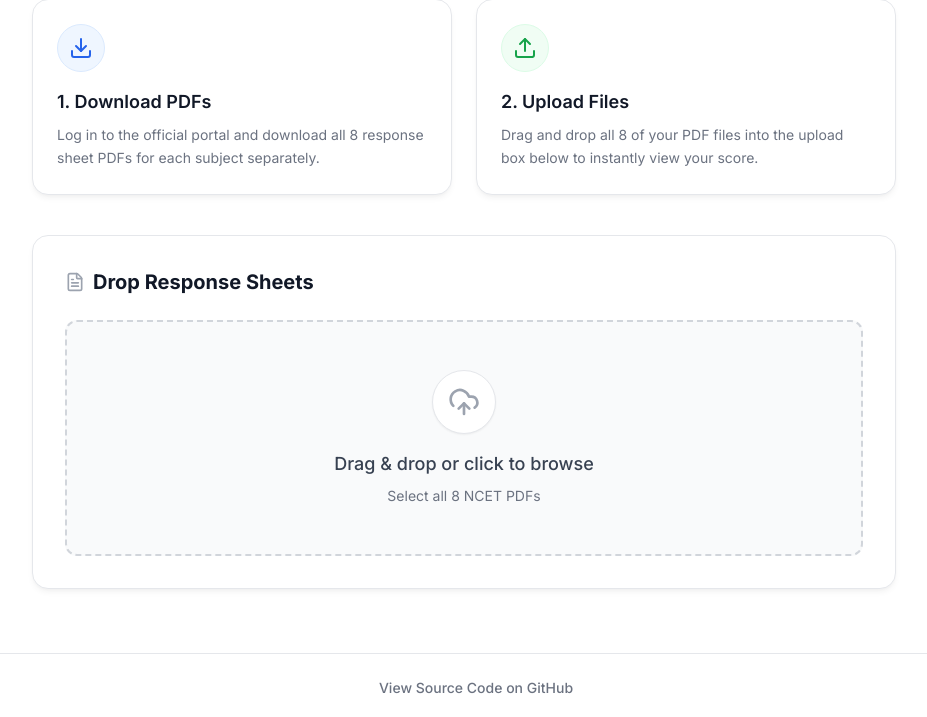
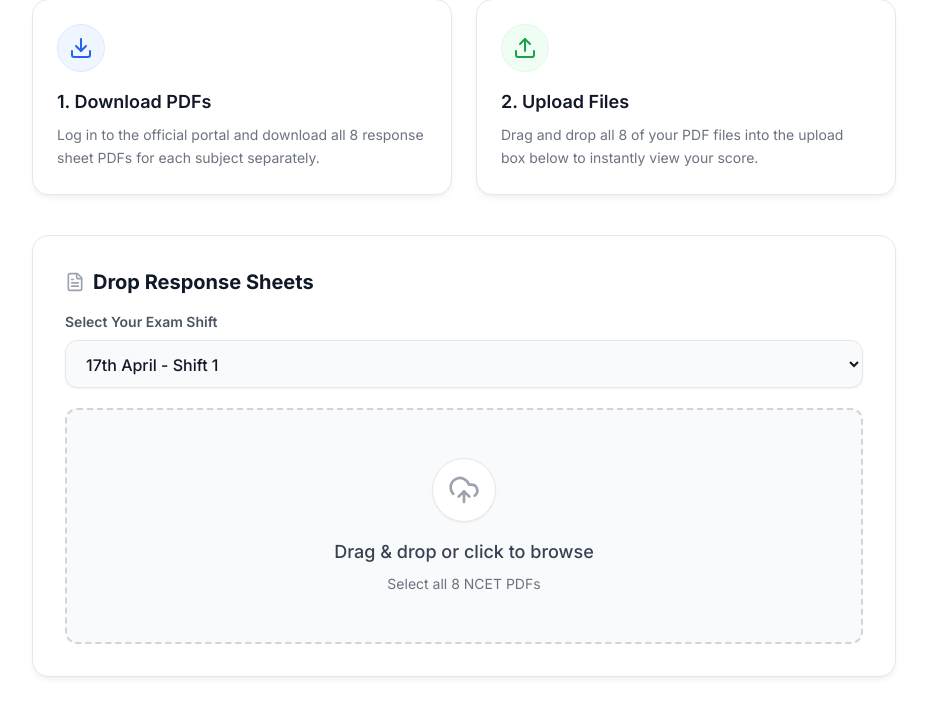
Before and after one commit to Aaruxhhh/NCET-2026-Calculator, a Flask app: page / in a window 1280 px wide. Shown: the part 245-962 px from the top of the page, without its empty margins (176-1103 px from the left). Before the commit the page ends 939 px from the top, so only its background shows below. Run offline with Flask 3, Linux system fonts and the light colour scheme; some libraries are stand-ins or nearby versions.

Commit message:
Update index.html

```diff
--- a/NCET CALCULATOR/templates/index.html
+++ b/NCET CALCULATOR/templates/index.html
@@ -32,10 +32,23 @@
     }
 
     /* --- Custom Scrollbar --- */
-    ::-webkit-scrollbar { width: 8px; height: 8px; }
-    ::-webkit-scrollbar-track { background: #f9fafb; }
-    ::-webkit-scrollbar-thumb { background: #d1d5db; border-radius: 10px; }
-    ::-webkit-scrollbar-thumb:hover { background: #9ca3af; }
+    ::-webkit-scrollbar {
+      width: 8px;
+      height: 8px;
+    }
+
+    ::-webkit-scrollbar-track {
+      background: #f9fafb;
+    }
+
+    ::-webkit-scrollbar-thumb {
+      background: #d1d5db;
+      border-radius: 10px;
+    }
+
+    ::-webkit-scrollbar-thumb:hover {
+      background: #9ca3af;
+    }
 
     /* --- Animations --- */
     .fade-in-up {
@@ -45,105 +58,117 @@
     }
 
     @keyframes fadeInUp {
-      to { opacity: 1; transform: translateY(0); }
+      to {
+        opacity: 1;
+        transform: translateY(0);
+      }
     }
   </style>
 </head>
 
 <body class="antialiased min-h-screen flex flex-col relative">
 
-  <!-- Sticky Header -->
   <header class="fixed top-0 w-full h-16 flex items-center justify-between px-4 sm:px-8 z-50 clean-header">
-    <!-- Top Left: Logo -->
-    <div class="font-bold text-xl tracking-tight flex items-center gap-2 cursor-pointer text-gray-900 hover:text-blue-600 transition-colors" onclick="location.reload()">
-      <div class="p-1.5 rounded-lg bg-gray-50 border border-gray-200"><i data-lucide="calculator" class="w-5 h-5 text-blue-600"></i></div>
+    <div
+      class="font-bold text-xl tracking-tight flex items-center gap-2 cursor-pointer text-gray-900 hover:text-blue-600 transition-colors"
+      onclick="location.reload()">
+      <div class="p-1.5 rounded-lg bg-gray-50 border border-gray-200"><i data-lucide="calculator"
+          class="w-5 h-5 text-blue-600"></i></div>
     </div>
 
-    <!-- Center: Title -->
-    <div class="font-semibold text-lg sm:text-xl text-gray-900 absolute left-1/2 transform -translate-x-1/2 whitespace-nowrap tracking-wide">
+    <div
+      class="font-semibold text-lg sm:text-xl text-gray-900 absolute left-1/2 transform -translate-x-1/2 whitespace-nowrap tracking-wide">
       NCET 2026 Calculator
     </div>
 
-    <!-- Top Right: Name & Reddit -->
     <div class="font-medium text-sm text-gray-500">
-      <a href="https://www.reddit.com/user/ruxh_alt" target="_blank" class="hover:text-orange-500 transition-colors flex items-center gap-2">
+      <a href="https://www.reddit.com/user/ruxh_alt" target="_blank"
+        class="hover:text-orange-500 transition-colors flex items-center gap-2">
         <span class="hidden sm:inline">Made by ruxh_alt</span>
         <i data-lucide="user" class="w-4 h-4"></i>
       </a>
     </div>
   </header>
 
-  <!-- Main Content Container -->
   <main class="max-w-4xl mx-auto pt-28 px-4 pb-16 w-full flex-1 z-10 relative">
 
-    <!-- ========================================== -->
-    <!-- LANDING VIEW (Instructions + Upload)         -->
-    <!-- ========================================== -->
     <div id="landing-view" class="fade-in-up">
-
       <div class="text-center mb-10">
         <h1 class="text-4xl sm:text-5xl font-black text-gray-900 mb-4 tracking-tight">Calculate Your Score.</h1>
         <p class="text-gray-500 text-lg">Upload your NCET 2026 response sheets to instantly calculate your marks.</p>
       </div>
 
-      <!-- Instructions Grid -->
       <div class="grid sm:grid-cols-2 gap-6 mb-10">
-        <!-- Step 1 -->
-        <div class="card p-6 rounded-2xl flex flex-col hover:border-blue-200 hover:shadow-md transition-all duration-300 transform hover:-translate-y-1">
-          <div class="w-12 h-12 rounded-full bg-blue-50 border border-blue-100 flex items-center justify-center mb-4 text-blue-600">
+        <div
+          class="card p-6 rounded-2xl flex flex-col hover:border-blue-200 hover:shadow-md transition-all duration-300 transform hover:-translate-y-1">
+          <div
+            class="w-12 h-12 rounded-full bg-blue-50 border border-blue-100 flex items-center justify-center mb-4 text-blue-600">
             <i data-lucide="download" class="w-6 h-6"></i>
           </div>
           <h3 class="font-semibold text-gray-900 text-lg mb-2">1. Download PDFs</h3>
-          <p class="text-sm text-gray-500 leading-relaxed">Log in to the official portal and download all 8 response sheet PDFs for each subject separately.</p>
+          <p class="text-sm text-gray-500 leading-relaxed">Log in to the official portal and download all 8 response
+            sheet PDFs for each subject separately.</p>
         </div>
-        <!-- Step 2 -->
-        <div class="card p-6 rounded-2xl flex flex-col hover:border-blue-200 hover:shadow-md transition-all duration-300 transform hover:-translate-y-1">
-          <div class="w-12 h-12 rounded-full bg-green-50 border border-green-100 flex items-center justify-center mb-4 text-green-600">
+        <div
+          class="card p-6 rounded-2xl flex flex-col hover:border-blue-200 hover:shadow-md transition-all duration-300 transform hover:-translate-y-1">
+          <div
+            class="w-12 h-12 rounded-full bg-green-50 border border-green-100 flex items-center justify-center mb-4 text-green-600">
             <i data-lucide="upload" class="w-6 h-6"></i>
           </div>
           <h3 class="font-semibold text-gray-900 text-lg mb-2">2. Upload Files</h3>
-          <p class="text-sm text-gray-500 leading-relaxed">Drag and drop all 8 of your PDF files into the upload box below to instantly view your score.</p>
+          <p class="text-sm text-gray-500 leading-relaxed">Drag and drop all 8 of your PDF files into the upload box
+            below to instantly view your score.</p>
         </div>
       </div>
 
-      <!-- Upload Card -->
       <div class="card rounded-2xl p-8 relative overflow-hidden group">
-        <h3 class="text-xl font-bold text-gray-900 mb-6 flex items-center gap-2">
+        <h3 class="text-xl font-bold text-gray-900 mb-4 flex items-center gap-2">
           <i data-lucide="file-text" class="w-5 h-5 text-gray-400"></i> Drop Response Sheets
         </h3>
 
-        <div id="dropzone" class="border-2 border-dashed border-gray-300 rounded-xl p-12 text-center hover:border-blue-500 hover:bg-blue-50 transition-all duration-300 cursor-pointer relative bg-gray-50">
-          <input type="file" id="file-input" multiple accept=".pdf" class="absolute inset-0 w-full h-full opacity-0 cursor-pointer z-10">
+        <div class="mb-5">
+          <label class="block text-sm font-semibold text-gray-600 mb-2">Select Your Exam Shift</label>
+          <select id="shift-select"
+            class="w-full bg-gray-50 border border-gray-200 rounded-xl px-4 py-3 text-gray-900 font-medium focus:outline-none focus:ring-2 focus:ring-blue-500 focus:border-blue-500 transition-all shadow-sm cursor-pointer hover:border-blue-300">
+            <option value="17s1">17th April - Shift 1</option>
+            <option value="18s1">18th April - Shift 1</option>
+          </select>
+        </div>
 
-          <div class="w-16 h-16 mx-auto mb-4 rounded-full bg-white flex items-center justify-center border border-gray-200 shadow-sm group-hover:scale-110 group-hover:text-blue-600 transition-all duration-300">
+        <div id="dropzone"
+          class="border-2 border-dashed border-gray-300 rounded-xl p-12 text-center hover:border-blue-500 hover:bg-blue-50 transition-all duration-300 cursor-pointer relative bg-gray-50">
+          <input type="file" id="file-input" multiple accept=".pdf"
+            class="absolute inset-0 w-full h-full opacity-0 cursor-pointer z-10">
+
+          <div
+            class="w-16 h-16 mx-auto mb-4 rounded-full bg-white flex items-center justify-center border border-gray-200 shadow-sm group-hover:scale-110 group-hover:text-blue-600 transition-all duration-300">
             <i data-lucide="cloud-upload" class="w-8 h-8 text-gray-400 group-hover:text-blue-500 transition-colors"></i>
           </div>
 
           <p class="text-lg font-medium text-gray-700">Drag & drop or click to browse</p>
           <p class="text-sm text-gray-500 mt-2">Select all 8 NCET PDFs</p>
 
-          <div id="file-status" class="mt-4 inline-flex items-center gap-2 px-4 py-2 rounded-full bg-green-100 border border-green-200 text-green-700 text-sm font-semibold hidden">
+          <div id="file-status"
+            class="mt-4 inline-flex items-center gap-2 px-4 py-2 rounded-full bg-green-100 border border-green-200 text-green-700 text-sm font-semibold hidden">
             <i data-lucide="check-circle-2" class="w-4 h-4"></i> <span id="file-count">0</span> files queued
           </div>
         </div>
 
-        <button id="calculate-btn" class="mt-6 w-full bg-gray-900 text-white hover:bg-gray-800 font-bold py-4 rounded-xl transition-all duration-300 hidden flex justify-center items-center gap-2 shadow-md hover:shadow-lg transform hover:-translate-y-0.5 text-lg">
+        <button id="calculate-btn"
+          class="mt-6 w-full bg-gray-900 text-white hover:bg-gray-800 font-bold py-4 rounded-xl transition-all duration-300 hidden flex justify-center items-center gap-2 shadow-md hover:shadow-lg transform hover:-translate-y-0.5 text-lg">
           Initialize Calculation <i data-lucide="arrow-right" class="w-5 h-5"></i>
         </button>
 
-        <div id="loading" class="hidden mt-6 flex justify-center items-center gap-3 text-sm font-medium text-gray-600 bg-gray-50 py-4 rounded-xl border border-gray-200">
+        <div id="loading"
+          class="hidden mt-6 flex justify-center items-center gap-3 text-sm font-medium text-gray-600 bg-gray-50 py-4 rounded-xl border border-gray-200">
           <i data-lucide="loader-2" class="w-5 h-5 animate-spin text-blue-600"></i>
           <span class="animate-pulse">Parsing responses...</span>
         </div>
       </div>
     </div>
 
-    <!-- ========================================== -->
-    <!-- RESULTS VIEW (Hidden by default)           -->
-    <!-- ========================================== -->
     <div id="results-view" class="hidden flex-col gap-6">
 
-      <!-- Big Score Card -->
       <div class="card rounded-3xl p-10 text-center relative overflow-hidden fade-in-up" style="animation-delay: 0.1s;">
         <h2 class="text-gray-500 font-semibold mb-4 uppercase tracking-[0.2em] text-sm">Final Computed Score</h2>
         <div id="final-score" class="text-8xl sm:text-9xl font-black text-gray-900 mb-8 tracking-tighter">0</div>
@@ -160,7 +185,6 @@
         </div>
       </div>
 
-      <!-- Small Stats Grid -->
       <div class="grid grid-cols-2 sm:grid-cols-4 gap-4 fade-in-up" style="animation-delay: 0.2s;">
         <div class="card p-6 rounded-2xl text-center border-t-4 border-t-green-500">
           <p class="text-xs text-gray-500 uppercase font-bold mb-2 tracking-wider">Correct</p>
@@ -180,11 +204,13 @@
         </div>
       </div>
 
-      <!-- Table Card -->
       <div class="card rounded-2xl overflow-hidden mt-4 fade-in-up" style="animation-delay: 0.3s;">
-        <div class="p-6 border-b border-gray-200 bg-gray-50 flex flex-col sm:flex-row justify-between items-center gap-4">
-          <h2 class="text-xl font-bold text-gray-900 flex items-center gap-2"><i data-lucide="list" class="w-5 h-5 text-gray-500"></i> Response Matrix</h2>
-          <span class="text-xs text-gray-600 bg-white px-4 py-2 rounded-full font-medium border border-gray-200 flex items-center gap-2 shadow-sm">
+        <div
+          class="p-6 border-b border-gray-200 bg-gray-50 flex flex-col sm:flex-row justify-between items-center gap-4">
+          <h2 class="text-xl font-bold text-gray-900 flex items-center gap-2"><i data-lucide="list"
+              class="w-5 h-5 text-gray-500"></i> Response Matrix</h2>
+          <span
+            class="text-xs text-gray-600 bg-white px-4 py-2 rounded-full font-medium border border-gray-200 flex items-center gap-2 shadow-sm">
             <i data-lucide="edit-3" class="w-3.5 h-3.5"></i> Edit 'Given Ans' to dynamically recalculate
           </span>
         </div>
@@ -200,23 +226,23 @@
               </tr>
             </thead>
             <tbody class="divide-y divide-gray-100 text-gray-700 bg-white">
-              <!-- Rows injected via JS -->
             </tbody>
           </table>
         </div>
       </div>
 
       <div class="mt-6 text-center fade-in-up" style="animation-delay: 0.4s;">
-        <button onclick="location.reload()" class="px-8 py-3.5 bg-white border border-gray-200 text-gray-700 font-medium rounded-xl hover:bg-gray-50 transition-all duration-300 inline-flex items-center gap-2 shadow-sm hover:shadow-md">
+        <button onclick="location.reload()"
+          class="px-8 py-3.5 bg-white border border-gray-200 text-gray-700 font-medium rounded-xl hover:bg-gray-50 transition-all duration-300 inline-flex items-center gap-2 shadow-sm hover:shadow-md">
           <i data-lucide="rotate-ccw" class="w-4 h-4"></i> Process Another Batch
         </button>
       </div>
     </div>
   </main>
 
-  <!-- GitHub Footer -->
   <footer class="mt-auto py-6 text-center border-t border-gray-200 bg-white">
-    <a href="https://github.com/Aaruxhhh" target="_blank" class="inline-flex items-center gap-2 text-sm text-gray-500 hover:text-blue-600 transition-colors font-medium">
+    <a href="https://github.com/Aaruxhhh" target="_blank"
+      class="inline-flex items-center gap-2 text-sm text-gray-500 hover:text-blue-600 transition-colors font-medium">
       <i data-lucide="github" class="w-4 h-4"></i> View Source Code on GitHub
     </a>
   </footer>
@@ -225,12 +251,12 @@
     lucide.createIcons();
 
     const fileInput = document.getElementById('file-input');
+    const shiftSelect = document.getElementById('shift-select');
     const calculateBtn = document.getElementById('calculate-btn');
     const dropzone = document.getElementById('dropzone');
     const fileStatus = document.getElementById('file-status');
     const fileCountSpan = document.getElementById('file-count');
 
-    // Update UI when files selected
     fileInput.addEventListener('change', () => {
       if (fileInput.files.length > 0) {
         fileCountSpan.textContent = fileInput.files.length;
@@ -249,6 +275,8 @@
       document.getElementById('loading').classList.remove('hidden');
 
       const formData = new FormData();
+      formData.append('shift', shiftSelect.value); // Appending the selected shift
+
       for (const file of fileInput.files) {
         formData.append('files[]', file);
       }
@@ -261,11 +289,9 @@
 
         populateResults(data);
 
-        // Hide Loading & Landing View
         document.getElementById('loading').classList.add('hidden');
         document.getElementById('landing-view').classList.add('hidden');
 
-        // Show Results View and Scroll Up
         document.getElementById('results-view').classList.remove('hidden');
         document.getElementById('results-view').classList.add('flex');
         window.scrollTo({ top: 0, behavior: 'smooth' });
@@ -277,7 +303,6 @@
       }
     });
 
-    // Helper function for rendering status badges in light mode
     function getStatusBadgeHtml(status) {
       if (status.includes("Correct")) {
         return `<span class="inline-flex items-center gap-1.5 px-3 py-1 rounded-full text-xs font-semibold bg-green-100 text-green-700 border border-green-200"><i data-lucide="check-circle" class="w-3.5 h-3.5"></i> Correct</span>`;
@@ -323,12 +348,10 @@
         tbody.appendChild(tr);
       });
 
-      // Re-initialize lucide icons for the new HTML
       lucide.createIcons();
     }
 
     function updateScoreboard(score, correct, incorrect, unattempted, questionsArray = null) {
-      // Counter Animation for Score
       const scoreElement = document.getElementById('final-score');
       const startScore = parseInt(scoreElement.innerText) || 0;
       animateValue(scoreElement, startScore, score, 1000);
@@ -345,7 +368,6 @@
       }
       document.getElementById('stat-accuracy').textContent = `${accuracy}%`;
 
-      // Update Dropped
       let droppedCount = 0;
       if (questionsArray) {
         droppedCount = questionsArray.filter(q => q.official_answer === 'Dropped').length;
@@ -357,25 +379,22 @@
       document.getElementById('stat-unattempted').textContent = unattempted;
     }
 
-    // Custom Counter Animation Function
     function animateValue(obj, start, end, duration) {
       let startTimestamp = null;
       const step = (timestamp) => {
         if (!startTimestamp) startTimestamp = timestamp;
         const progress = Math.min((timestamp - startTimestamp) / duration, 1);
-        // Easing out cubic
         const easeOut = 1 - Math.pow(1 - progress, 3);
         obj.innerHTML = Math.floor(easeOut * (end - start) + start);
         if (progress < 1) {
           window.requestAnimationFrame(step);
         } else {
-          obj.innerHTML = end; // Ensure exact final value
+          obj.innerHTML = end;
         }
       };
       window.requestAnimationFrame(step);
     }
 
-    // The dynamic recalculation function
     window.recalculateScore = function () {
       let newScore = 0, newCorrect = 0, newIncorrect = 0, newUnattempted = 0;
 
@@ -395,7 +414,7 @@
           newUnattempted += 1;
           statusText = "Unanswered";
           attemptedCell.textContent = "No";
-        } else if (candidate === official) {
+        } else if (official.includes(candidate)) { // Use .includes to support multi-option answers like "1,3"
           newScore += 4;
           newCorrect += 1;
           statusText = "Correct";
@@ -411,7 +430,7 @@
       });
 
       updateScoreboard(newScore, newCorrect, newIncorrect, newUnattempted);
-      lucide.createIcons(); // Re-render the icons inside the new spans
+      lucide.createIcons();
     };
   </script>
 </body>
```
